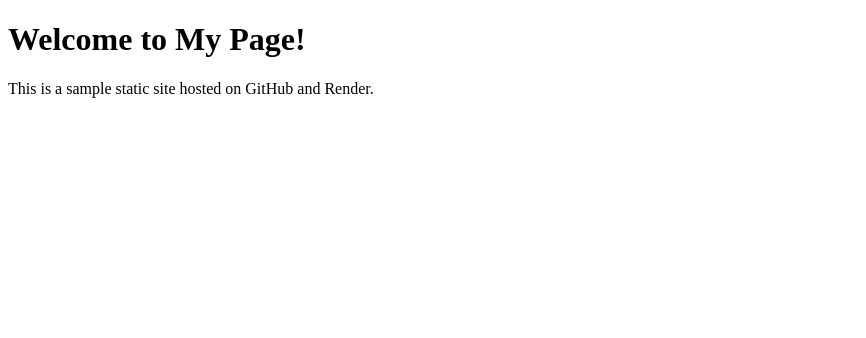
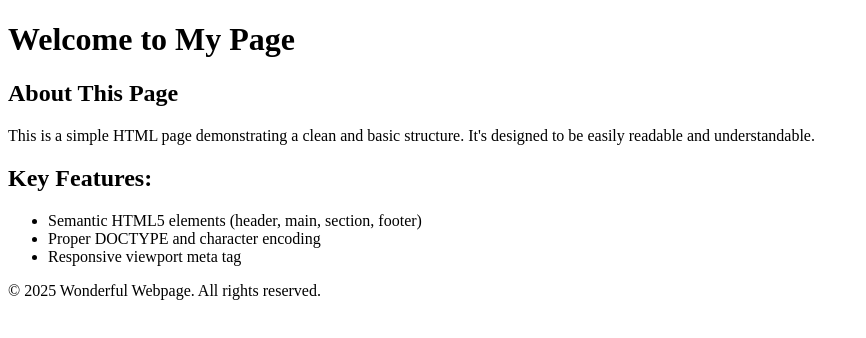
Before and after one commit to Je-jan/My-Static-Site, a plain HTML site: page index.html in a window 1280 px wide. Shown: the whole page, without its empty margins (0-866 px from the left). Drawn offline with Linux system fonts and the light colour scheme.

Commit message:
Update index.html

```diff
--- a/index.html
+++ b/index.html
@@ -1,5 +1,5 @@
 <!DOCTYPE html>
-<html>
+<html lang="en">
 <head>
  <!-- Google tag (gtag.js) -->
 <script async src="https://www.googletagmanager.com/gtag/js?id=G-0XCS9Y6BFK"></script>
@@ -10,6 +10,33 @@
 
   gtag('config', 'G-0XCS9Y6BFK');
 </script>
-<title>My Simple Site</title></head>
-<body><h1>Welcome to My Page!</h1><p>This is a sample static site hosted on GitHub and Render.</p></body>
+    <meta charset="UTF-8">
+    <meta name="viewport" content="width=device-width, initial-scale=1.0">
+    <title>My Wonderful Minimalist Page</title>
+</head>
+<body>
+    <header>
+        <h1>Welcome to My Page</h1>
+    </header>
+
+    <main>
+        <section>
+            <h2>About This Page</h2>
+            <p>This is a simple HTML page demonstrating a clean and basic structure. It's designed to be easily readable and understandable.</p>
+        </section>
+
+        <section>
+            <h2>Key Features:</h2>
+            <ul>
+                <li>Semantic HTML5 elements (header, main, section, footer)</li>
+                <li>Proper DOCTYPE and character encoding</li>
+                <li>Responsive viewport meta tag</li>
+            </ul>
+        </section>
+    </main>
+
+    <footer>
+        <p>&copy; 2025 Wonderful Webpage. All rights reserved.</p>
+    </footer>
+</body>
 </html>
```
